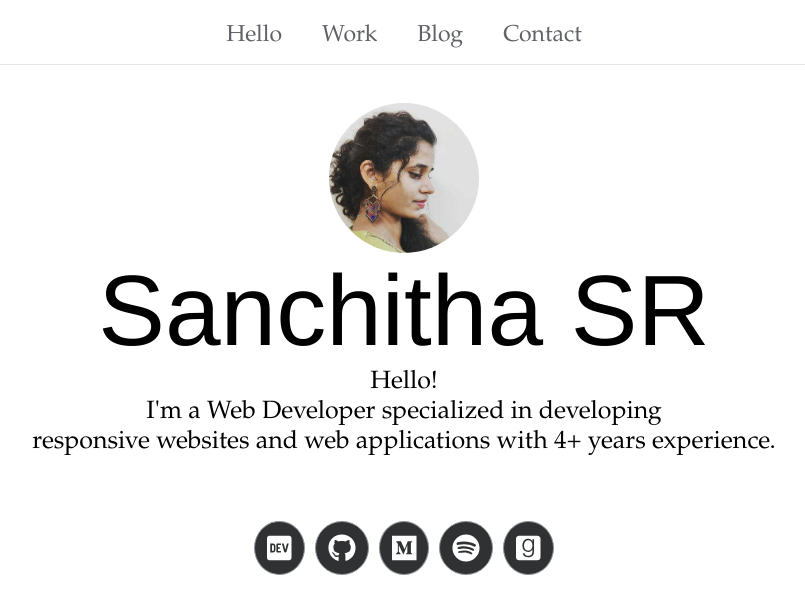
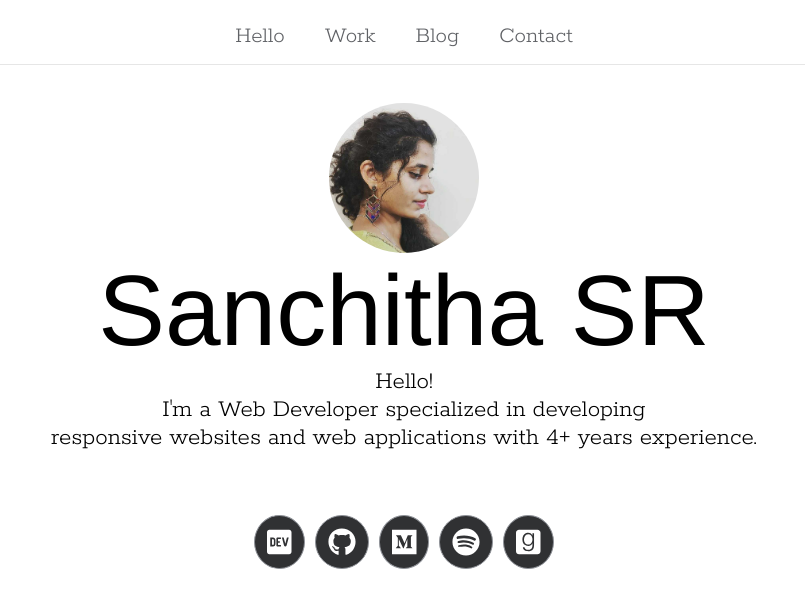
Before and after one commit to Sanchithasharma/myPortfolio, a Vue app: page / in a window 1280 px wide. Shown: the top 614 px of the page, without its empty margins (236-1041 px from the left). Built offline with nearby package versions, Linux system fonts and the light colour scheme; a web font is replaced by a local one.

Commit message:
font change

```diff
--- a/src/App.vue
+++ b/src/App.vue
@@ -17,7 +17,9 @@
 </script>
 
 <style>
+@import url("https://fonts.googleapis.com/css2?family=Rokkitt:wght@300&display=swap");
+
 #app {
-  font-family: "Garamond";
+  font-family: Rokkitt;
 }
 </style>
```
